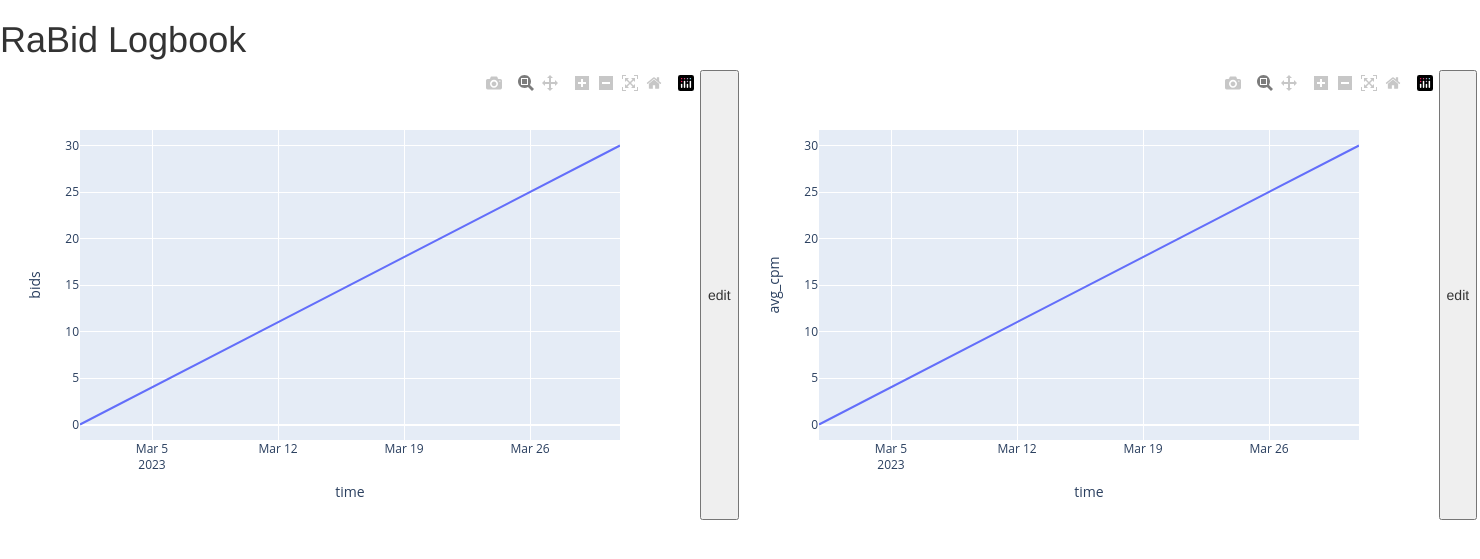
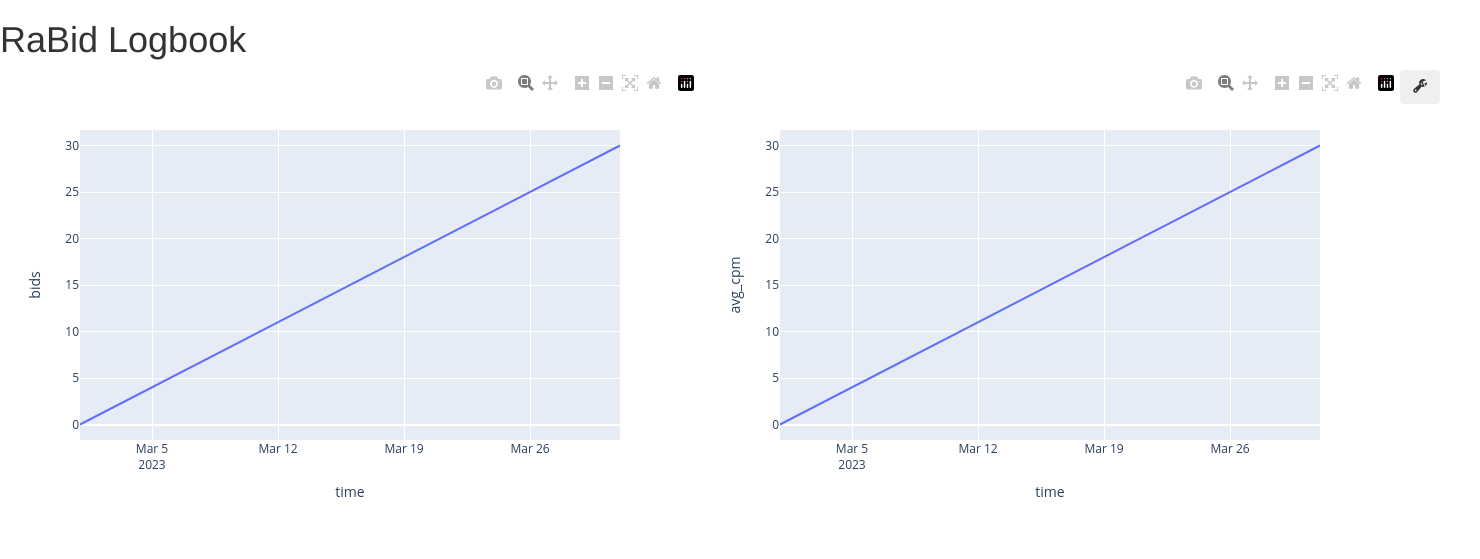
Before and after one commit to JMrziglod/logbook, a Flask app: page / in a window 1480 px wide. Shown: the top 559 px of the page. Run offline with Flask 3, Linux system fonts and the light colour scheme; some libraries are stand-ins or nearby versions.

Commit message:
new edit buttons

```diff
--- a/app.py
+++ b/app.py
@@ -7,7 +7,6 @@
 
 app = Flask(__name__)
 
-table = {}
 widgets = [
     [
 """fig = px.line(table["bidstream_daily"], x="time", y="bids")
--- a/templates/dashboard.html
+++ b/templates/dashboard.html
@@ -3,6 +3,7 @@
     <head>
         <!-- bootstrap -->
         <link rel="stylesheet" href="https://maxcdn.bootstrapcdn.com/bootstrap/3.4.1/css/bootstrap.min.css">
+        <link rel="stylesheet" href="https://cdn.jsdelivr.net/npm/bootstrap-icons@1.10.5/font/bootstrap-icons.css">
         <script src="https://ajax.googleapis.com/ajax/libs/jquery/3.6.4/jquery.min.js"></script>
         <script src="https://maxcdn.bootstrapcdn.com/bootstrap/3.4.1/js/bootstrap.min.js"></script>
         <!-- Plotly JS-->
@@ -50,10 +51,15 @@
             </div>
         </div>
         {% for row in widgets %}
-        <div style="display: flex;">
+        <div style="display: flex; width: 90%">
             {% for widget in row %}
                 <div id="widget_{{widget.row}}_{{widget.col}}">{{widget.html | safe }}</div>
-                <button onclick="edit_widget_code({{widget.row}}, {{widget.col}});" data-toggle="modal" data-target="#myModal">edit</button>
+
+                <div style="display: block; position: relative;">
+                    <button class="btn btn-secondary" style="position: absolute; top: 0; left: 0;" onclick="edit_widget_code({{widget.row}}, {{widget.col}});" data-toggle="modal" data-target="#myModal">
+                        <i class="bi bi-wrench-adjustable"></i>
+                    </button>
+                </div>
             {% endfor %}
         </div>
         {% endfor %}
```
